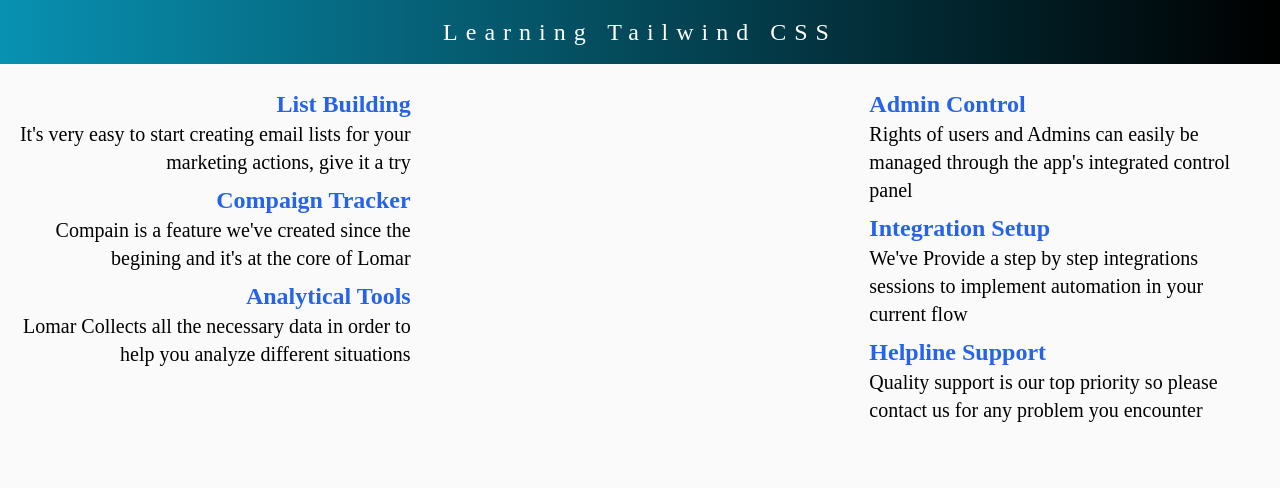
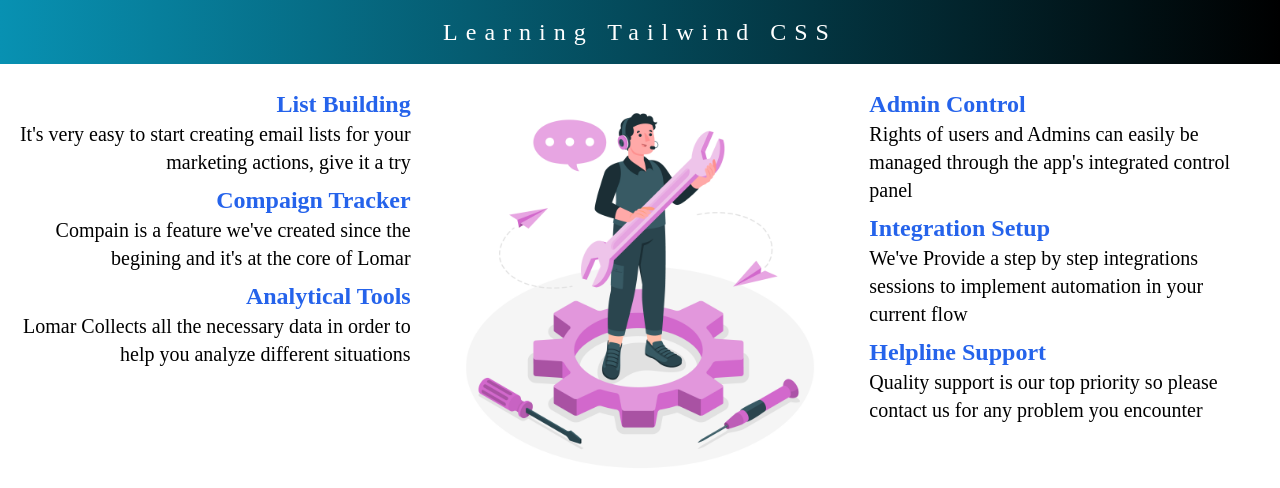
Before and after one commit to iamasadshah/tailwind-practice, a Next.js app: page /service-section in a window 1280 px wide. Shown: the top 488 px of the page. Built offline with nearby package versions, Linux system fonts and the light colour scheme.

Commit message:
services image added

```diff
--- a/src/app/(grid)/service-section/page.tsx
+++ b/src/app/(grid)/service-section/page.tsx
@@ -2,8 +2,11 @@ import React from "react";
 
 const Page = () => {
   return (
-    <section className="grid sm:grid-cols-2 md:grid-cols-3 gap-x-8 px-4 py-4">
-      <img className="sm:row-start-1 sm:row-end-3 md:row-end-2 md:col-start-2" />
+    <section className="grid sm:grid-cols-2 md:grid-cols-3 gap-x-8 px-4 py-4 bg-white h-screen">
+      <img
+        className="sm:row-start-1 sm:row-end-3 md:row-end-2 md:col-start-2"
+        src="services.jpg"
+      />
       <div className="md:col-start-1 md:text-right">
         <h3 className="service-section-heading">List Building</h3>
         <p className="service-section-para">
```
Also changed, not shown: public/services.jpg (added).
